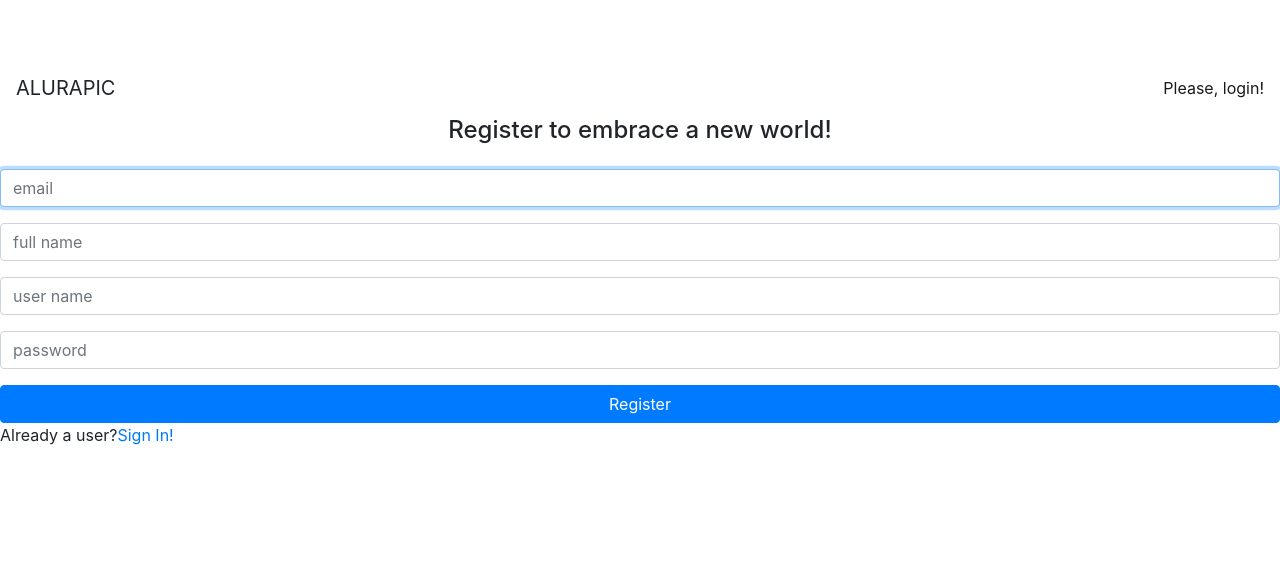
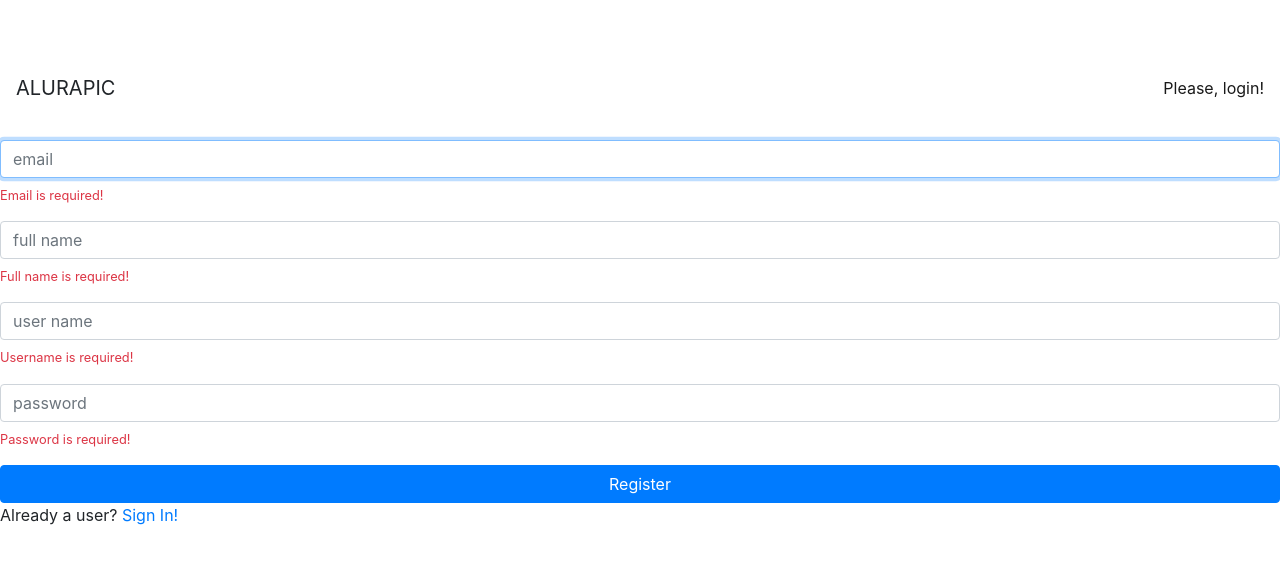
Before and after one commit to theus-brz/alura-pic, an Angular app: page /signup in a window 1280 px wide. Shown: the top 564 px of the page. Built offline with nearby package versions, Linux system fonts and the light colour scheme.

Commit message:
feat: form validation

```diff
--- a/src/app/home/signup/signup.component.html
+++ b/src/app/home/signup/signup.component.html
@@ -1,23 +1,69 @@
-<h4 class="text-center"> Register to embrace a new world!</h4>
-
-<form class="form mt-4">
+<form [formGroup]="signupForm" class="form mt-4">
   <div class="form-group">
-    <input  placeholder="email" class="form-control" autofocus >
+    <input formControlName="email" class="form-control" placeholder="email" autofocus>
+    <app-vmessage
+      *ngIf="signupForm.get('email').errors?.required"
+      text="Email is required!">
+    </app-vmessage>
+    <app-vmessage
+      *ngIf="signupForm.get('email').errors?.email"
+      text="Invalid e-mail">
+    </app-vmessage>
   </div>
 
   <div class="form-group">
-    <input placeholder="full name" class="form-control">
+    <input formControlName="fullName" class="form-control" placeholder="full name">
+    <app-vmessage
+      *ngIf="signupForm.get('fullName').errors?.required"
+      text="Full name is required!">
+    </app-vmessage>
+    <app-vmessage
+      *ngIf="signupForm.get('fullName').errors?.minlength"
+      text="Minimum length is 2">
+    </app-vmessage>
+    <app-vmessage
+      *ngIf="signupForm.get('fullName').errors?.maxlength"
+      text="Maximum length is 40">
+    </app-vmessage>
   </div>
 
   <div class="form-group">
-    <input placeholder="user name" class="form-control">
+      <input formControlName="userName" class="form-control" placeholder="user name">
+      <app-vmessage
+        *ngIf="signupForm.get('userName').errors?.required"
+        text="Username is required!">
+      </app-vmessage>
+      <app-vmessage
+        *ngIf="signupForm.get('userName').errors?.minlength"
+        text="Minimum length is 2">
+      </app-vmessage>
+      <app-vmessage
+        *ngIf="signupForm.get('userName').errors?.maxlength"
+        text="Maximum length is 30">
+      </app-vmessage>
+      <app-vmessage
+        *ngIf="signupForm.get('userName').errors?.pattern"
+        text="Must be lowercase">
+      </app-vmessage>
   </div>
 
   <div class="form-group">
-    <input type="password" placeholder="password" class="form-control">
+    <input formControlName="password" type="password" class="form-control" placeholder="password">
+    <app-vmessage
+      *ngIf="signupForm.get('password').errors?.required"
+      text="Password is required!">
+    </app-vmessage>
+    <app-vmessage
+      *ngIf="signupForm.get('password').errors?.minlength"
+      text="Minimum length is 8">
+    </app-vmessage>
+    <app-vmessage
+      *ngIf="signupForm.get('password').errors?.maxlength"
+      text="Maximum length is 14">
+    </app-vmessage>
   </div>
 
   <button class="btn btn-primary btn-block">Register</button>
 
-  <p>Already a user?<a [routerLink]="['']">Sign In!</a></p>
+  <p>Already a user? <a [routerLink]="['']">Sign In!</a></p>
 </form>
--- a/src/app/home/signup/signup.component.ts
+++ b/src/app/home/signup/signup.component.ts
@@ -1,6 +1,44 @@
-import { Component } from '@angular/core';
+import { Component, OnInit } from '@angular/core';
+import { FormBuilder, FormGroup, Validators } from '@angular/forms';
 
 @Component({
-  templateUrl: './signup.component.html'
+  templateUrl: './signup.component.html',
 })
-export class SignUpComponent { }
+export class SignUpComponent implements OnInit {
+  signupForm: FormGroup;
+
+  constructor(private formBuilder: FormBuilder) {}
+
+  ngOnInit(): void {
+    this.signupForm = this.formBuilder.group({
+      email: ['',
+        [
+          Validators.required,
+          Validators.email,
+        ]
+      ],
+      fullName: ['',
+        [
+          Validators.required,
+          Validators.minLength(2),
+          Validators.maxLength(40),
+        ]
+      ],
+      userName: ['',
+        [
+          Validators.required,
+          Validators.pattern(/^[a-z0-9_\-]+$/),
+          Validators.minLength(2),
+          Validators.maxLength(30),
+        ]
+      ],
+      password: ['',
+        [
+          Validators.required,
+          Validators.minLength(8),
+          Validators.maxLength(14),
+        ]
+      ]
+    });
+  }
+}
```
